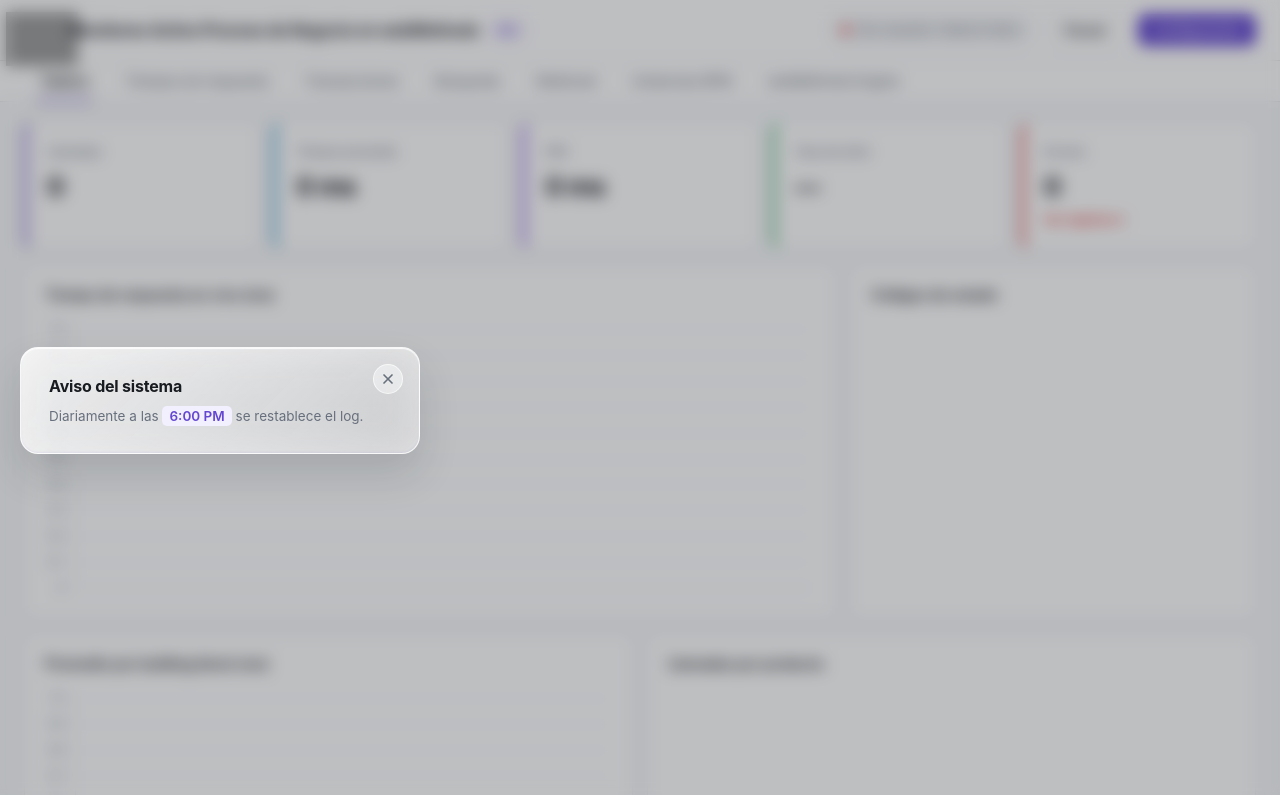
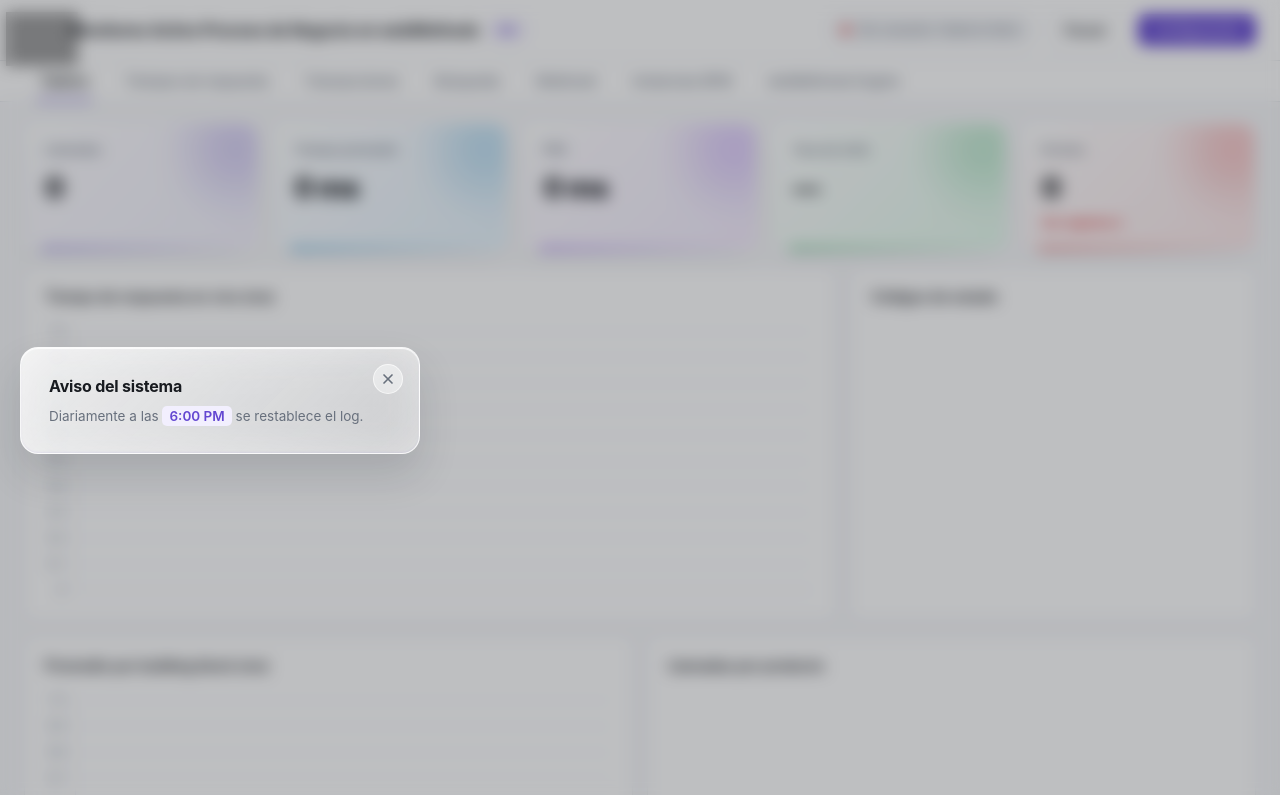
Before and after one commit to AlberthPro/apollo_monitoring, a plain HTML site: page index.html in a window 1280 px wide. Shown: the top 795 px of the page. Drawn offline with nearby package versions, Linux system fonts and the light colour scheme; no server answers; grey boxes are pictures that could not be loaded.

Commit message:
cambios en estilos kpi

```diff
--- a/css/styles.css
+++ b/css/styles.css
@@ -386,31 +386,142 @@ select:focus-visible {
 }
 
 /* ---- KPIs (Minimalistas con indicador sutil) ---- */
+
+/* ---- KPIs (Estilo Liquid Glass con gradiente identificativo) ---- */
 .kpi {
     position: relative;
+    overflow: hidden;
+    border-radius: 14px;
+    /* Base translúcida tipo cristal */
+    background: linear-gradient(
+        135deg,
+        rgba(255, 255, 255, 0.88) 0%,
+        rgba(255, 255, 255, 0.55) 100%
+    );
+    backdrop-filter: blur(16px) saturate(180%);
+    -webkit-backdrop-filter: blur(16px) saturate(180%);
+    /* Borde luminoso y profundidad */
+    border: 1px solid rgba(255, 255, 255, 0.85);
+    box-shadow:
+        0 8px 24px -6px rgba(24, 27, 32, 0.06),
+        inset 0 1px 1px rgba(255, 255, 255, 0.95);
+    transition: transform 0.25s cubic-bezier(0.22, 1, 0.36, 1),
+                box-shadow 0.25s cubic-bezier(0.22, 1, 0.36, 1),
+                border-color 0.25s ease;
+    z-index: 1;
+}
+
+/* Orbe de luz líquida (gradiente ambiental de fondo) */
+.kpi::before {
+    content: "";
+    position: absolute;
+    top: -35%;
+    right: -20%;
+    width: 140px;
+    height: 140px;
+    border-radius: 50%;
+    background: radial-gradient(circle, var(--kpi-glow, transparent) 0%, transparent 72%);
+    opacity: 0.45;
+    filter: blur(12px);
+    pointer-events: none;
+    z-index: -1;
+    transition: transform 0.35s ease, opacity 0.35s ease;
+}
+
+/* Barra/reflejo inferior líquido sutil */
+.kpi::after {
+    content: "";
+    position: absolute;
+    bottom: 0;
+    left: 16px;
+    right: 16px;
+    height: 3px;
+    border-radius: 3px 3px 0 0;
+    background: linear-gradient(90deg, var(--kpi-accent, var(--line)), transparent);
+    opacity: 0.85;
+}
+
+.kpi:hover {
+    transform: translateY(-3px);
+    border-color: var(--kpi-border, rgba(255, 255, 255, 1));
+    box-shadow:
+        0 14px 30px -8px var(--kpi-shadow, rgba(24, 27, 32, 0.12)),
+        inset 0 1px 1px rgba(255, 255, 255, 1);
+}
+
+.kpi:hover::before {
+    transform: scale(1.2) translate(-6px, 6px);
+    opacity: 0.65;
 }
 
 .kpi small {
+    display: block;
     font-size: 12px;
-    font-weight: 500;
+    font-weight: 600;
+    letter-spacing: 0.1px;
     color: var(--muted);
 }
 
 .kpi b {
     display: block;
-    margin-top: 6px;
-    font-size: 26px;
-    font-weight: 700;
-    letter-spacing: -0.5px;
-    color: var(--ink);
-}
-
-.kpi-brand  { border-left: 3px solid var(--brand); }
-.kpi-sky    { border-left: 3px solid var(--sky); }
-.kpi-violet { border-left: 3px solid var(--violet); }
-.kpi-ok     { border-left: 3px solid var(--ok); }
-.kpi-bad    { border-left: 3px solid var(--bad); }
-.kpi-warn   { border-left: 3px solid var(--warn); }
+    margin-top: 8px;
+    font-size: 28px;
+    font-weight: 800;
+    letter-spacing: -0.6px;
+    /* Gradiente sutil en el número */
+    background: linear-gradient(135deg, var(--ink) 35%, var(--kpi-accent, var(--ink)) 100%);
+    -webkit-background-clip: text;
+    -webkit-text-fill-color: transparent;
+}
+
+/* --- Variantes de Gradiente Identificativo por KPI --- */
+.kpi-brand {
+    --kpi-accent: var(--brand);
+    --kpi-glow: rgba(99, 71, 209, 0.55);
+    --kpi-border: rgba(99, 71, 209, 0.35);
+    --kpi-shadow: rgba(99, 71, 209, 0.18);
+    background: linear-gradient(135deg, rgba(255, 255, 255, 0.9) 0%, rgba(242, 239, 254, 0.72) 100%);
+}
+
+.kpi-ok {
+    --kpi-accent: var(--ok);
+    --kpi-glow: rgba(22, 163, 74, 0.5);
+    --kpi-border: rgba(22, 163, 74, 0.35);
+    --kpi-shadow: rgba(22, 163, 74, 0.16);
+    background: linear-gradient(135deg, rgba(255, 255, 255, 0.9) 0%, rgba(220, 252, 231, 0.68) 100%);
+}
+
+.kpi-sky {
+    --kpi-accent: var(--sky);
+    --kpi-glow: rgba(2, 132, 199, 0.5);
+    --kpi-border: rgba(2, 132, 199, 0.35);
+    --kpi-shadow: rgba(2, 132, 199, 0.16);
+    background: linear-gradient(135deg, rgba(255, 255, 255, 0.9) 0%, rgba(224, 242, 254, 0.72) 100%);
+}
+
+.kpi-warn {
+    --kpi-accent: var(--warn);
+    --kpi-glow: rgba(217, 119, 6, 0.5);
+    --kpi-border: rgba(217, 119, 6, 0.35);
+    --kpi-shadow: rgba(217, 119, 6, 0.16);
+    background: linear-gradient(135deg, rgba(255, 255, 255, 0.9) 0%, rgba(254, 243, 199, 0.72) 100%);
+}
+
+.kpi-bad {
+    --kpi-accent: var(--bad);
+    --kpi-glow: rgba(220, 38, 38, 0.5);
+    --kpi-border: rgba(220, 38, 38, 0.35);
+    --kpi-shadow: rgba(220, 38, 38, 0.18);
+    background: linear-gradient(135deg, rgba(255, 255, 255, 0.9) 0%, rgba(254, 226, 226, 0.72) 100%);
+}
+
+.kpi-violet {
+    --kpi-accent: var(--violet);
+    --kpi-glow: rgba(124, 58, 237, 0.5);
+    --kpi-border: rgba(124, 58, 237, 0.35);
+    --kpi-shadow: rgba(124, 58, 237, 0.16);
+    background: linear-gradient(135deg, rgba(255, 255, 255, 0.9) 0%, rgba(243, 232, 255, 0.72) 100%);
+}
 
 /* ==========================================================
    8. TABLAS (Estilo cuadrícula limpia de datos)
```
